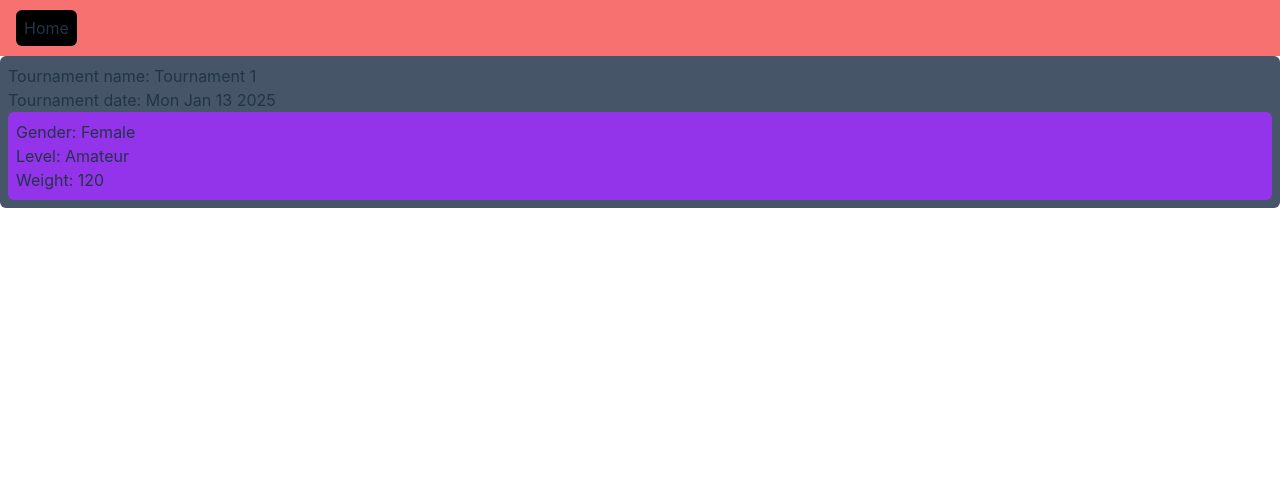
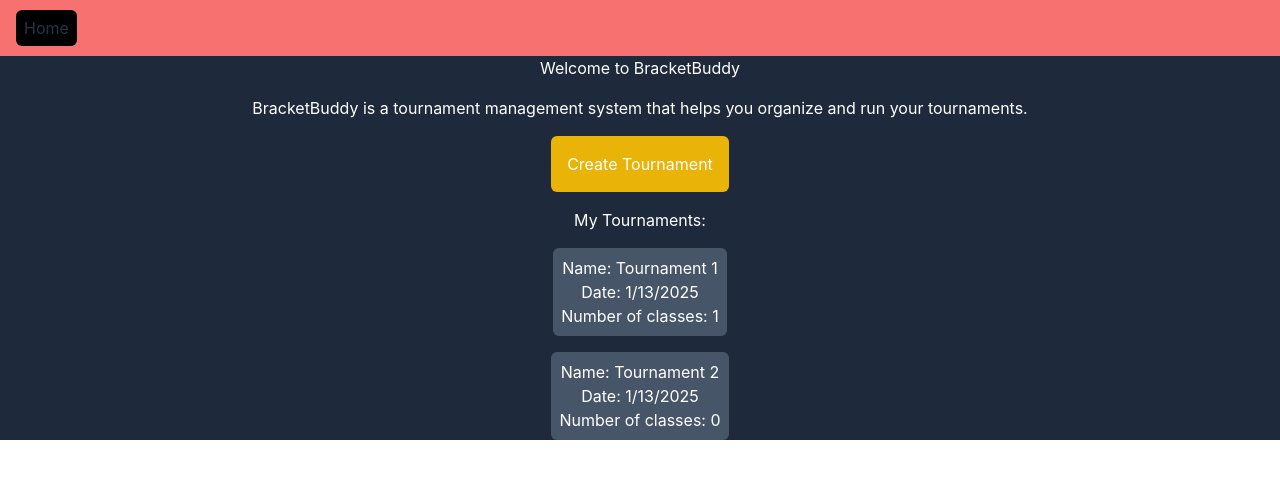
Before and after one commit to yusefwilson/BracketBuddy, a React (Vite) app in the folder src-react/: page / in a window 1280 px wide. Shown: the top 478 px of the page. Built offline with nearby package versions, Linux system fonts and the light colour scheme.

Commit message:
Add state management, add navigation

```diff
--- a/src-react/src/components/App.tsx
+++ b/src-react/src/components/App.tsx
@@ -1,21 +1,35 @@
 import { HashRouter as Router, Routes, Route } from "react-router-dom";
+import { createContext, useState } from "react";
+
+import Home from "../pages/Home";
+import Navbar from "./Navbar";
+
+import Tournament from "../lib/Tournament";
 import Bracket from "../lib/Bracket";
-import Tournament from "../lib/Tournament"
 import TournamentView from "../pages/TournamentView";
-import Navbar from "./Navbar";
+import BracketView from "../pages/BracketView";
+
+export const CURRENT_STATE = createContext<{
+  tournament: Tournament | null, bracket: Bracket | null,
+  setTournament: (tournament: Tournament) => void,
+  setBracket: (bracket: Bracket) => void
+} | null>(null);
 
 export default function App() {
 
-  const tournament = new Tournament('Tournament 1', new Date());
-  const bracket = new Bracket('Female', 'Amateur', 'Left', 120, ['Alice', 'Jenny', 'Cathy', 'Sue']);
-  tournament.addBracket(bracket);
+  const [currentTournament, setCurrentTournament] = useState<Tournament | null>(null);
+  const [currentBracket, setCurrentBracket] = useState<Bracket | null>(null);
 
   return (
-    <Router>
-      <Navbar />
-      <Routes>
-        <Route path="/" element={<TournamentView tournament={tournament} />} />
-      </Routes>
-    </Router>
+    <CURRENT_STATE.Provider value={{ tournament: currentTournament, bracket: currentBracket, setTournament: setCurrentTournament, setBracket: setCurrentBracket }}>
+      <Router>
+        <Navbar />
+        <Routes>
+          <Route path="/" element={<Home />} />
+          <Route path='/tournament' element={<TournamentView tournament={currentTournament} />} />
+          <Route path='/bracket' element={<BracketView initialBracket={currentBracket} />} />
+        </Routes>
+      </Router>
+    </CURRENT_STATE.Provider>
   )
 }
--- a/src-react/src/components/BracketInfoCard.tsx
+++ b/src-react/src/components/BracketInfoCard.tsx
@@ -1,9 +1,9 @@
 import Bracket from "../lib/Bracket";
 
-export default function BracketInfoCard({ bracket }: { bracket: Bracket }) {
+export default function BracketInfoCard({ bracket, onClick }: { bracket: Bracket, onClick: () => void }) {
 
     return (
-        <div className='bg-purple-600 p-2 rounded-md gap-2'>
+        <div className='bg-purple-600 p-2 rounded-md gap-2' onClick={onClick}>
             <h1>{'Gender: ' + bracket.gender.toString()}</h1>
             <h1>{'Level: ' + bracket.experienceLevel.toString()}</h1>
             <h1>{'Weight: ' + bracket.weightLimit.toString()}</h1>
--- a/src-react/src/components/TournamentInfoCard.tsx
+++ b/src-react/src/components/TournamentInfoCard.tsx
@@ -1,11 +1,11 @@
 import Tournament from "../lib/Tournament"
 
-export default function TournamentInfoCard({ tournament }: { tournament: Tournament }) {
+export default function TournamentInfoCard({ tournament, onClick }: { tournament: Tournament, onClick: () => void }) {
 
     return (
-        <div className='bg-slate-600 p-2 rounded-md gap-2'>
+        <div className='bg-slate-600 p-2 rounded-md gap-2' onClick={onClick}>
             <h1>{'Name: ' + tournament.name.toString()}</h1>
-            <h1>{'Date: ' + tournament.date.toString()}</h1>
+            <h1>{'Date: ' + tournament.date.toLocaleDateString('en-US')}</h1>
             <h1>{'Number of classes: ' + tournament.brackets.length.toString()}</h1>
         </div>
     )
--- a/src-react/src/lib/Bracket.ts
+++ b/src-react/src/lib/Bracket.ts
@@ -83,7 +83,7 @@ class Bracket {
 
     // TODO: hacky, look to replace. currently used to update reference of Bracket to trigger useState refresh.
     markUpdated(): Bracket {
-        return Object.assign(Object.create(Object.getPrototypeOf(this)), this);
+        return Object.assign(Object.create(Object.getPrototypeOf(this)), this) as Bracket;
     }
 
     print() {
--- a/src-react/src/pages/BracketView.tsx
+++ b/src-react/src/pages/BracketView.tsx
@@ -2,18 +2,18 @@ import Bracket from '../lib/Bracket';
 import RoundView from '../components/RoundView';
 import { useState } from 'react';
 
-export default function BracketView({ initialBracket }: { initialBracket: Bracket }) {
+export default function BracketView({ initialBracket }: { initialBracket: Bracket | null }) {
 
   const updateMatch = (matchId: number, winner: number): void => {
 
     // find winner
-    const matchToBeUpdated = bracket.findMatchById(matchId);
+    const matchToBeUpdated = bracket?.findMatchById(matchId);
 
     // update winner
     matchToBeUpdated?.updateWinner(winner);
 
     // hacky way to trigger refresh
-    setBracket(bracket.markUpdated());
+    setBracket(bracket?.markUpdated() as Bracket);
   }
 
   const [bracket, setBracket] = useState(initialBracket);
@@ -21,11 +21,11 @@ export default function BracketView({ initialBracket }: { initialBracket: Bracke
   return (
     <div className='rounded-md bg-orange-400 p-2 flex flex-col gap-4'>
       <div className='rounded-md bg-green-700 flex flex-row p-4 gap-4 overflow-x-auto justify-between'>
-        {initialBracket.winnersBracket.map((round, i) => <RoundView key={i} round={round} updateMatch={updateMatch} />)}
+        {initialBracket?.winnersBracket.map((round, i) => <RoundView key={i} round={round} updateMatch={updateMatch} />)}
       </div>
 
       <div className='rounded-md bg-red-700 flex flex-row p-2 gap-4 overflow-x-auto justify-between'>
-        {initialBracket.losersBracket.map((round, i) => <RoundView key={i} round={round} updateMatch={updateMatch} />)}
+        {initialBracket?.losersBracket.map((round, i) => <RoundView key={i} round={round} updateMatch={updateMatch} />)}
       </div>
     </div>
   )
--- a/src-react/src/pages/Home.tsx
+++ b/src-react/src/pages/Home.tsx
@@ -1,15 +1,35 @@
-import { HashRouter as Router, Routes, Route } from "react-router-dom";
-import Home from "./Home";
-import Navbar from "../components/Navbar";
+import { useContext, useEffect, useState } from "react";
+import { useNavigate } from "react-router-dom";
 
-export default function App() {
+import { CURRENT_STATE } from "../components/App";
+import TournamentInfoCard from "../components/TournamentInfoCard";
+
+import Tournament from "../lib/Tournament";
+import Bracket from "../lib/Bracket";
+
+export default function Home() {
+
+  const state = useContext(CURRENT_STATE);
+  const navigate = useNavigate();
+
+  const tournament1 = new Tournament('Tournament 1', new Date());
+  const tournament2 = new Tournament('Tournament 2', new Date());
+
+  const bracket1 = new Bracket('Male', 'Amateur', 'Left', 154, ['Aaron Tamkin', 'Justin Chan', 'John Doe']);
+  tournament1.addBracket(bracket1);
+
+  const [allTournaments, setAllTournaments] = useState([tournament1, tournament2]);
+
+  // load saved tournaments
+  useEffect(() => { });
 
   return (
-    <Router>
-      <Navbar />
-      <Routes>
-        <Route path="/" element={<Home />} />
-      </Routes>
-    </Router>
-  )
+    <div className='bg-slate-800 flex flex-col text-white text-center items-center gap-4'>
+      <h1>Welcome to BracketBuddy</h1>
+      <p>BracketBuddy is a tournament management system that helps you organize and run your tournaments.</p>
+      <button className='bg-yellow-500 p-4 rounded-md flex-shrink'>Create Tournament</button>
+      <h1>My Tournaments:</h1>
+      {allTournaments.map((tournament, index) => <TournamentInfoCard key={index} tournament={tournament} onClick={() => { state?.setTournament(tournament); navigate('/tournament') }} />)}
+    </div>
+  );
 }
--- a/src-react/src/pages/TournamentView.tsx
+++ b/src-react/src/pages/TournamentView.tsx
@@ -1,13 +1,20 @@
 import Tournament from '../lib/Tournament';
 import BracketInfoCard from '../components/BracketInfoCard';
 
-export default function TournamentView({ tournament }: { tournament: Tournament }) {
+import { CURRENT_STATE } from '../components/App';
+import { useContext } from 'react';
+import { useNavigate } from 'react-router-dom';
+
+export default function TournamentView({ tournament }: { tournament: Tournament | null }) {
+
+  const state = useContext(CURRENT_STATE);
+  const navigate = useNavigate();
 
   return (
     <div className='bg-slate-600 p-2 rounded-md'>
-      <h1>{'Tournament name: ' + tournament.name}</h1>
-      <h1>{'Tournament date: ' + tournament.date.toDateString()}</h1>
-      {tournament.brackets.map((bracket, i) => <BracketInfoCard key={i} bracket={bracket} />)}
+      <h1>{'Tournament name: ' + tournament?.name}</h1>
+      <h1>{'Tournament date: ' + tournament?.date.toDateString()}</h1>
+      {tournament?.brackets.map((bracket, i) => <BracketInfoCard key={i} bracket={bracket} onClick={() => { state?.setBracket(bracket); navigate('/bracket'); }} />)}
     </div>
   )
 }
```
